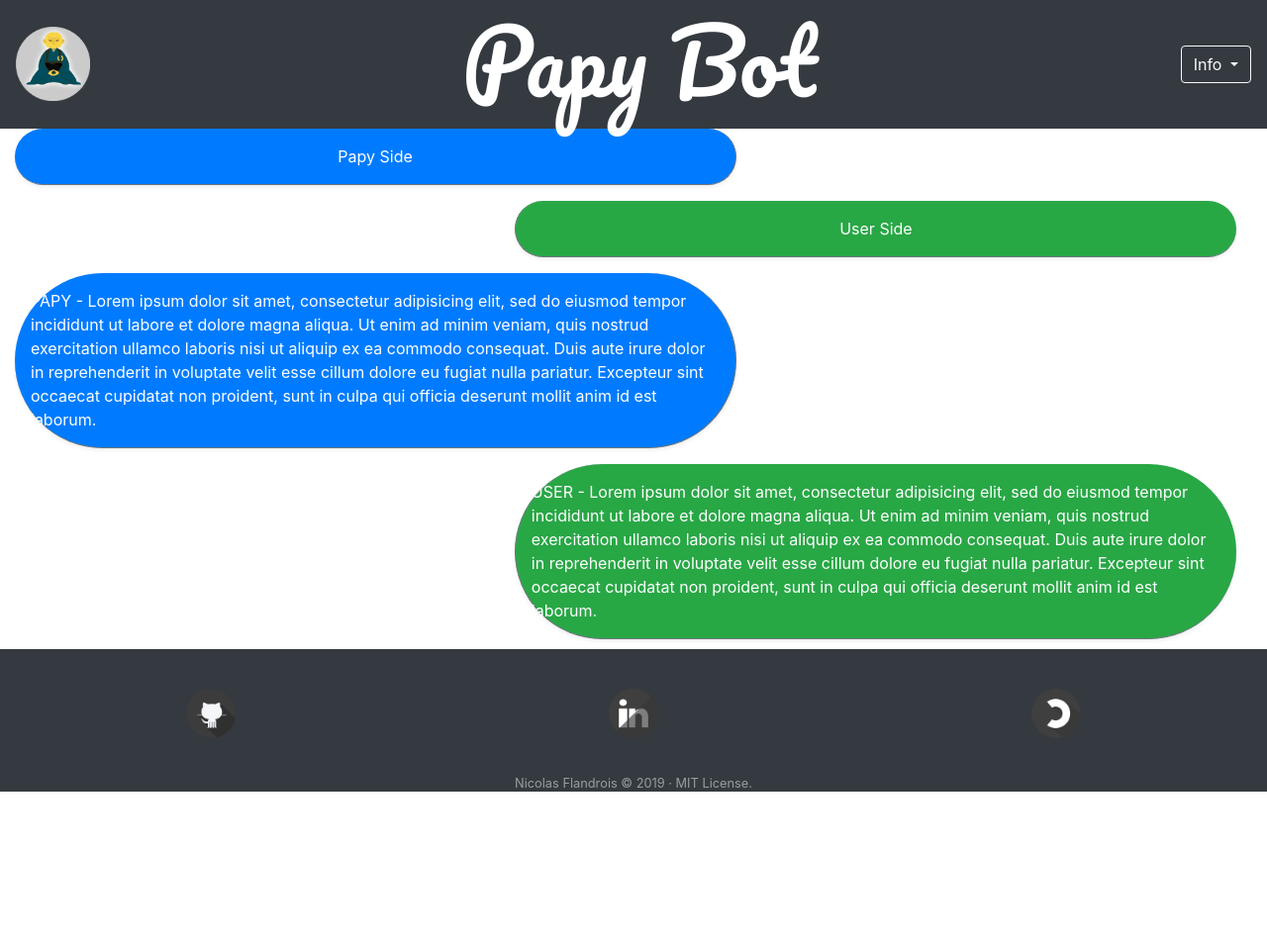
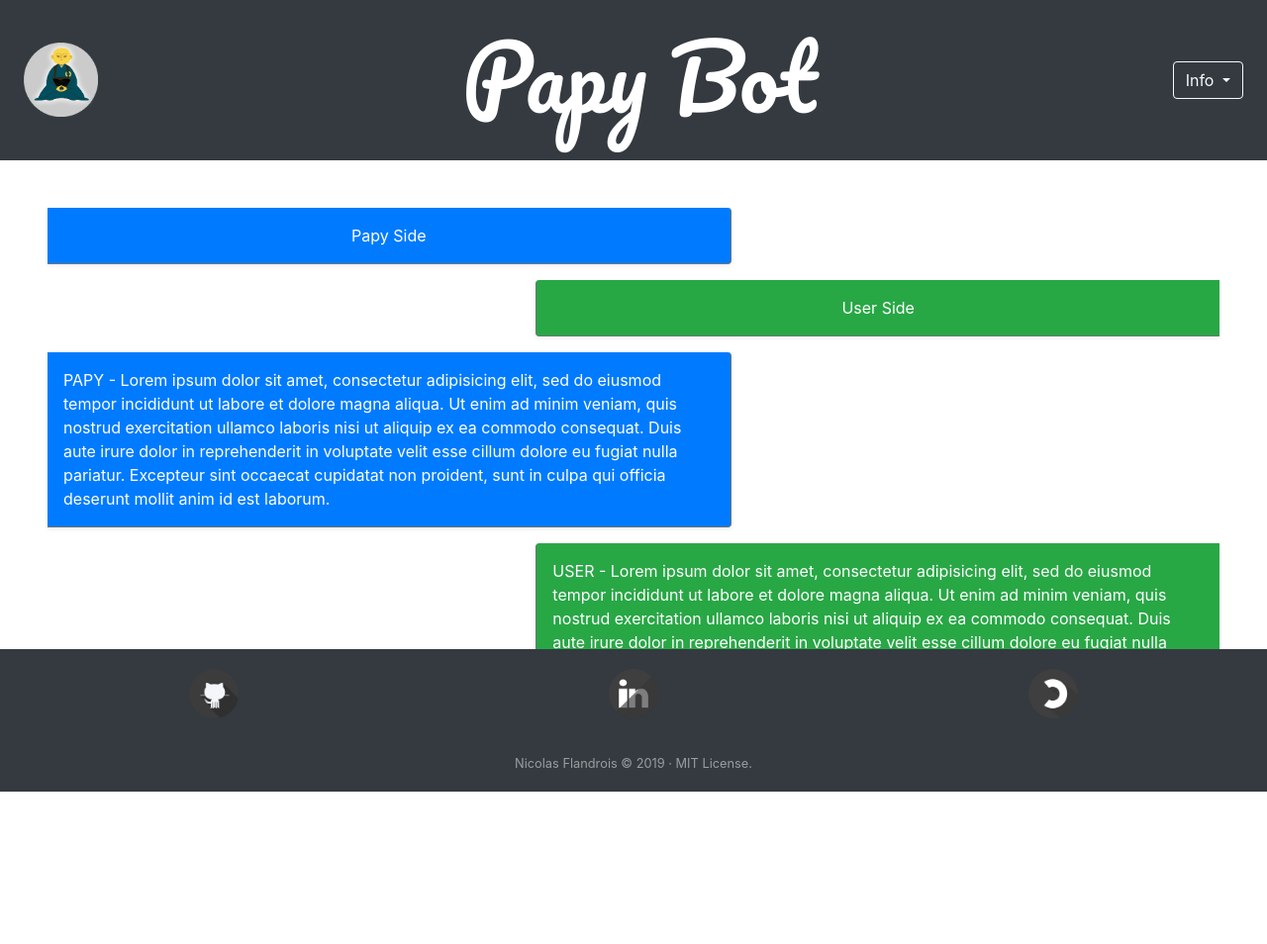
Before and after one commit to NicolasFlandrois/PapyBot, a Flask app: page / in a window 1280 px wide. Shown: the whole page at 99% size. Before the commit the page ends 800 px from the top, so only its background shows below. Run offline with Flask 2, Linux system fonts and the light colour scheme; some libraries are stand-ins or nearby versions.

Commit message:
Bootstrap Update - Display & Solved Input Box
Margin, Padding, Fixed-Bottom vs Sticky-Top
Solved Input Box Display when Scroll down (Now visible)

```diff
--- a/templates/index.html
+++ b/templates/index.html
@@ -27,7 +27,7 @@
 </head>
 
 <body>
-    <header class="navbar navbar-expand navbar-dark flex-column flex-md-row bd-navbar bg-dark text-white sticky-top">
+    <header class="navbar navbar-expand navbar-dark flex-column flex-md-row p-4 h-25 bd-navbar bg-dark text-white sticky-top">
 
         <img src="{{ url_for('static', filename='grandpy-round.png') }}" width="75" height="auto" class="navbar-brand mr-0 mr-md-2  mx-righ" viewbox="0 0 612 612" role="img" focusable="false">
 
@@ -53,15 +53,15 @@
 
 
     <main class="bd-content" role="main">
-        <div id="dialogBox" class="container col">
+        <div id="dialogBox" class="container p-5 col">
             <!-- Text Dialog Box -->
-                <p class='col-7 d-flex justify-content-center p-3 float-left rounded-pill border-right border-bottom border-secondary shadow-sm bg-primary align-middle text-white mr-3'>
+                <p class='col-7 d-flex justify-content-center p-3 float-left rounded-right border-right border-bottom border-secondary shadow-sm bg-primary align-middle text-left text-white mr-auto'>
                     Papy Side
                 </p>
-                <p class='col-7 d-flex justify-content-center p-3 float-right rounded-pill border-left border-bottom border-secondary shadow-sm bg-success align-middle text-white mr-3'>
+                <p class='col-7 d-flex justify-content-center p-3 float-right rounded-left border-left border-bottom border-secondary shadow-sm bg-success align-middle text-left text-white mr-auto'>
                     User Side
                 </p>
-                <p class='col-7 d-flex justify-content-center p-3 float-left rounded-pill border-right border-bottom border-secondary shadow-sm bg-primary align-middle text-white mr-3'>
+                <p class='col-7 d-flex justify-content-center p-3 float-left rounded-right border-right border-bottom border-secondary shadow-sm bg-primary align-middle text-left text-white mr-auto'>
                     PAPY - Lorem ipsum dolor sit amet, consectetur adipisicing elit, sed do eiusmod
                     tempor incididunt ut labore et dolore magna aliqua. Ut enim ad minim veniam,
                     quis nostrud exercitation ullamco laboris nisi ut aliquip ex ea commodo
@@ -69,7 +69,7 @@
                     cillum dolore eu fugiat nulla pariatur. Excepteur sint occaecat cupidatat non
                     proident, sunt in culpa qui officia deserunt mollit anim id est laborum.
                 </p>
-                <p class='col-7 d-flex justify-content-center p-3 float-right rounded-pill border-left border-bottom border-secondary shadow-sm bg-success align-middle text-white mr-3'>
+                <p class='col-7 d-flex justify-content-center p-3 float-right rounded-left border-left border-bottom border-secondary shadow-sm bg-success align-middle text-left text-white mr-auto'>
                     USER - Lorem ipsum dolor sit amet, consectetur adipisicing elit, sed do eiusmod
                     tempor incididunt ut labore et dolore magna aliqua. Ut enim ad minim veniam,
                     quis nostrud exercitation ullamco laboris nisi ut aliquip ex ea commodo
@@ -80,7 +80,7 @@
         </div>
     </main>
 
-    <div class="container-fluid d-flex justify-content-center p-2 mr-3">
+    <div class="container-fluid d-flex justify-content-center p-2 mr-3" style="margin-bottom:150px">
         <!-- Form to input question -->
         <form id="user_form" class="form-inline">
             <input id="user_post" type="text" class="form-control mb-2 mr-sm-2" placeholder="Entrez votre message" required="required">
@@ -89,7 +89,7 @@
     </div>
 
 
-    <footer class="footer fixed-bottom flex-shrink-0 py-4 bg-dark text-white-50" style="width: 100%; height: 9rem;">
+    <footer class="footer fixed-bottom flex-shrink-0 p-1 bg-dark text-white-50" style="width: 100%; height: 9rem;">
         <div class="d-flex footer_block">
             <div class="footer_icon m-3 mx-auto">
                 <a href="https://github.com/NicolasFlandrois" title="Github" target="_blank"><img src="{{ url_for('static', filename='github.png')}}" width="50" height="50" class="icon_ft" alt="Github" /></a>
```
